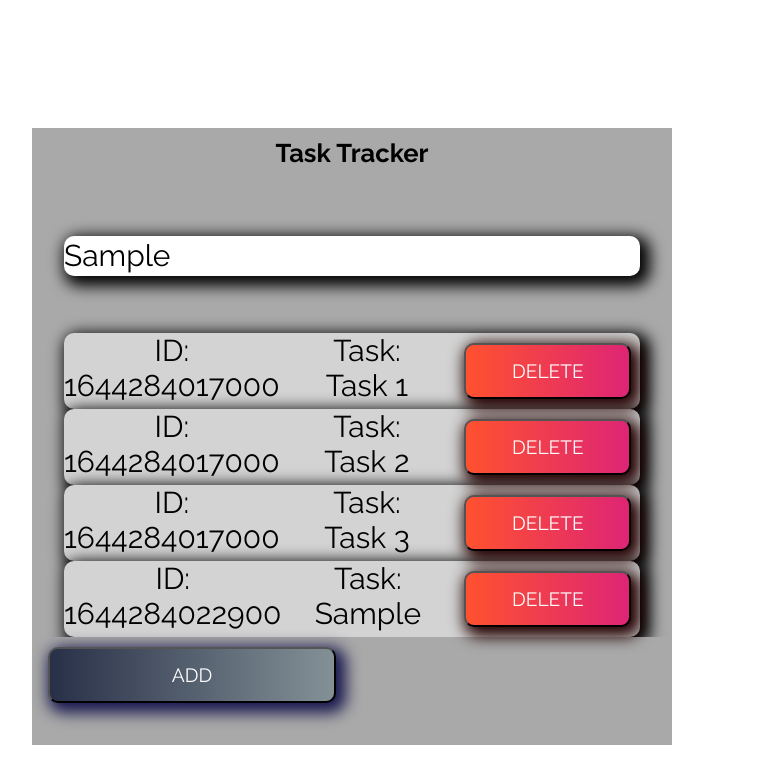
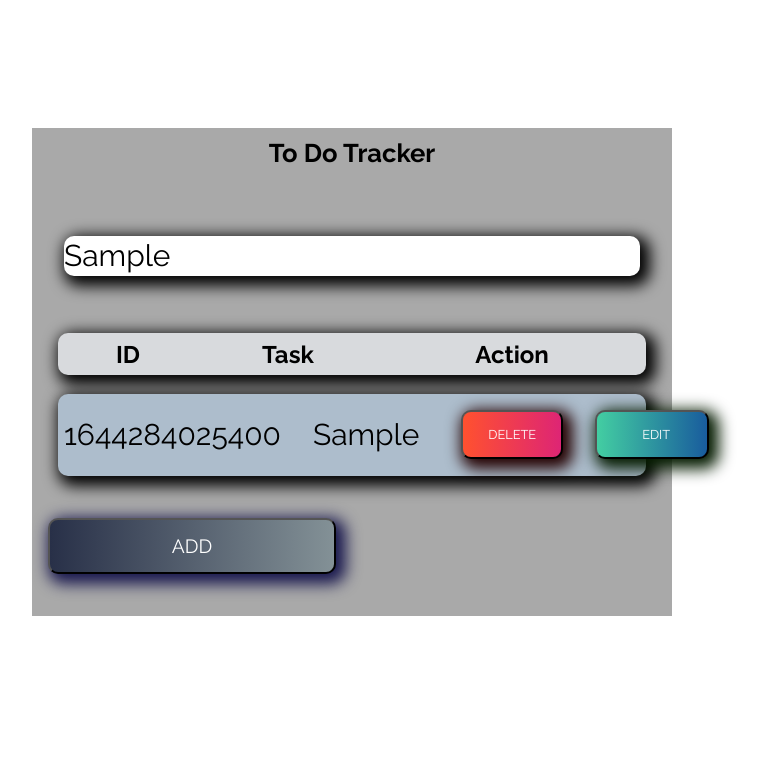
Before and after one commit to Brutalvik/tasktracker, a React (Create React App) app: page / in a window 1280 px wide. Both pictures are taken after typing "Sample" into the empty fields and a click on the button "ADD". Shown: the top 784 px of the page, without its empty margins (288-1050 px from the left). Built offline with nearby package versions, Linux system fonts and the light colour scheme.

Commit message:
CSS Correction

```diff
--- a/src/App.css
+++ b/src/App.css
@@ -5,10 +5,3 @@
   background-color: darkgrey;
   width: 50%;
 }
-
-.container {
-  margin: auto;
-  height: auto;
-  width: 100%;
-  background-color: darkgrey;
-}
--- a/src/App.js
+++ b/src/App.js
@@ -10,7 +10,7 @@ function App({ inputvalue }) {
 
   const [value, setValue] = useState();
 
-  const dispatch = useDispatch();
+  const dispatch = useDispatch(0);
 
   const onSubmit = (e) => {
     e.preventDefault();
--- a/src/components/footer/Footer.css
+++ b/src/components/footer/Footer.css
@@ -39,10 +39,9 @@
 
  .btn-delete {background-image: linear-gradient(to right, #FF512F 0%, #DD2476  51%, #FF512F  100%)}
  .btn-delete {
-      width: 90%;
+      width: 100%;
       margin: 10px;
-      padding: 15px 45px;
-      text-align: center;
+      padding: 15px;
       text-transform: uppercase;
       transition: 0.5s;
       background-size: 200% auto;
@@ -51,7 +50,7 @@
       border-radius: 10px;
       display: block;
       cursor: pointer;
-      font-size: 1.5vw;
+      font-size: 1vw;
       -webkit-box-shadow: 5px 5px 15px 5px #2c0202;
       box-shadow: 5px 5px 15px 5px #240101;
   }
@@ -67,3 +66,34 @@
    background-position: left center; /* change the direction of the change here */
    color: #fff;
 }
+
+
+.btn-edit {background-image: linear-gradient(to right, #43cea2 0%, #185a9d  51%, #43cea2  100%)}
+.btn-edit {
+   width: 80%;
+   margin: 10px;
+   padding: 15px 45px;
+   text-transform: uppercase;
+   transition: 0.5s;
+   background-size: 200% auto;
+   color: white;
+   box-shadow: 0 0 20px #eee;
+   border-radius: 10px;
+   display: block;
+   cursor: pointer;
+   font-size: 1vw;
+   -webkit-box-shadow: 5px 5px 15px 5px #1d250a;
+   box-shadow: 5px 5px 15px 5px #061d02;
+ }
+
+ .btn-edit:hover {
+   background-position: right center; /* change the direction of the change here */
+   color: #fff;
+ }
+
+ .btn-edit:active {
+   background-image: linear-gradient(to right, #0e3d2e 0%,
+                                       #06203a  51%, #0f5c44  100%);
+   background-position: left center; /* change the direction of the change here */
+   color: #fff;
+}
--- a/src/components/footer/Footer.js
+++ b/src/components/footer/Footer.js
@@ -5,7 +5,7 @@ import './Footer.css'
 const Footer = ({ type, onSubmit }) => {
 
   return (
-    <div className="container">
+    <>
         <div className="footer">
             <div>
                 <Button className={"btn-add"}
@@ -13,7 +13,7 @@ const Footer = ({ type, onSubmit }) => {
                         type={type}/>
             </div>
         </div>
-    </div>
+    </>
   )
 }
 
--- a/src/components/header/Header.js
+++ b/src/components/header/Header.js
@@ -1,9 +1,6 @@
-import { useState } from 'react';
 import './Header.css'
 
 const Header = ({ title, gettext }) => {
-
-  const [text, settext] = useState();
 
   const onTrigger = (event) => {
       event.preventDefault();
@@ -11,7 +8,7 @@ const Header = ({ title, gettext }) => {
   }
 
   return (
-    <div className="container">
+    <>
       <div>
       <h1 className="title">{ title }</h1>
       </div>
@@ -20,12 +17,12 @@ const Header = ({ title, gettext }) => {
         className="input-box"
         onChange={onTrigger}/>
       </div>
-    </div>
+    </>
   )
 }
 
 Header.defaultProps = {
-    title: 'Task Tracker'
+    title: 'To Do Tracker'
 }
 
 export default Header
--- a/src/components/tasks/Task.js
+++ b/src/components/tasks/Task.js
@@ -4,11 +4,20 @@ import Button from '../global/button/Button'
 
 const Task = ({ id, task, type}) => {
   return (
+    <>
+        <div className="task-header">
+          <h2>ID</h2>
+          <h2>Task</h2>
+          <h2>Action</h2>
+        </div>
+        <br/>
         <div className="task">
-                <p>ID: {id}</p>
-                <p>Task: {task}</p>
+                <p>{id}</p>
+                <p>{task}</p>
                 <Button className={"btn-delete"} text="Delete" type={type}/>
+                <Button className={"btn-edit"} text="Edit" type={type}/>
         </div>
+    </>
     );
 };
 
--- a/src/components/tasks/Tasks.css
+++ b/src/components/tasks/Tasks.css
@@ -1,15 +1,38 @@
 .task {
     display: grid;
-    grid-template-columns: repeat(3, 1fr);
+    grid-template-columns: 2fr 2fr 1fr 1fr;
     grid-auto-rows: auto;
     grid-gap: 2em;
-    background-color: lightgrey;
+    background-color: rgb(173, 189, 204);
     width: 90%;
     height: auto;
+    align-items: center;
+    padding: 1%;
     margin-left: 5%;
     -webkit-box-shadow: 5px 5px 15px 5px #000000;
     box-shadow: 5px 5px 15px 5px #000000;
     border-radius: 10px;
+    text-align: center;
+    margin: auto;
+}
+
+.task-block {
+    margin-bottom: 5%;
+}
+
+.task-header {
+    display: grid;
+    grid-template-columns: 1fr 1fr 2fr;
+    grid-auto-rows: auto;
+    grid-gap: 2em;
+    background-color: rgb(216, 218, 221);
+    width: 90%;
+    height: auto;
+    padding: 1%;
+    -webkit-box-shadow: 5px 5px 15px 5px #000000;
+    box-shadow: 5px 5px 15px 5px #000000;
+    border-radius: 10px;
+    margin: auto;
 }
 
 p {
--- a/src/components/tasks/Tasks.js
+++ b/src/components/tasks/Tasks.js
@@ -7,13 +7,15 @@ export const Tasks = () => {
     const tasks = useSelector((state) => state.tasks)
 
   return (
-    <div className="container">
+    <>
         <ul>
             {
                 tasks.map((task) =>
-                <Task id={task.id} task={task.title} completed={task.completed}/>)
+                <div className="task-block">
+                    <Task id={task.id} task={task.title} completed={task.completed}/>
+                </div>)
             }
         </ul>
-    </div>
+    </>
   );
 };
--- a/src/redux/TaskSlice.js
+++ b/src/redux/TaskSlice.js
@@ -2,23 +2,7 @@ import { createSlice } from '@reduxjs/toolkit';
 
 const TaskSlice = createSlice({
     name: "Task",
-    initialState: [
-        {
-            id: Date.now(),
-            title: "Task 1",
-            completed: false
-        },
-        {
-            id: Date.now(),
-            title: "Task 2",
-            completed: false
-        },
-        {
-            id: Date.now(),
-            title: "Task 3",
-            completed: true
-        }
-    ],
+    initialState: [],
     reducers: {
         addTask: (state, action) => {
             const newTask = {
```
